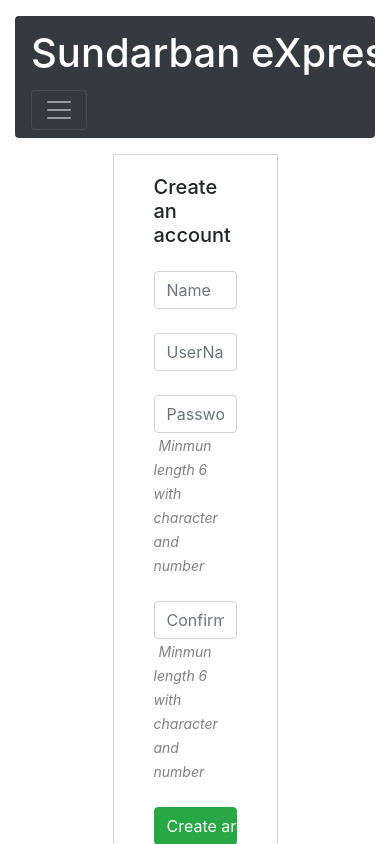
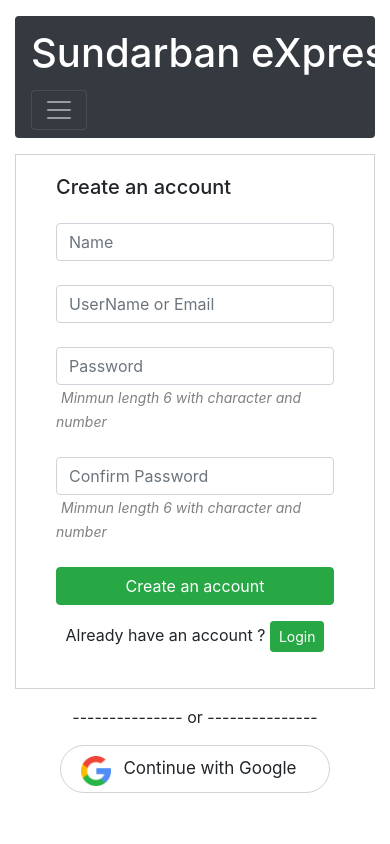
Before and after one commit to Sabbir185/sundarban-express-reactjs, a React (Create React App) app: page /login in a window 390 px wide. Shown: the top 844 px of the page. Built offline with nearby package versions, Linux system fonts and the light colour scheme.

Commit message:
project final

```diff
--- a/src/Components/Login/Login.js
+++ b/src/Components/Login/Login.js
@@ -121,7 +121,7 @@
 
             <div className='row'>
                 <div className="col-3"></div>
-                <div className="col-6">
+                <div className="col-sm-12 col-md-12 col-lg-6 col-xlg-6">
 
                     <div className='form-style'>
                         { toggle == 0 ? <form onSubmit={handleSubmit(onSubmit)}>
@@ -170,7 +170,7 @@
             </div>
             <div className='row'>
                 <div className="col-3"></div>
-                <div className="col-6 mb-5">
+                <div className="col-sm-12 col-md-12 col-lg-6 col-xlg-6 mb-5">
                     <p className='text-center mt-3'>--------------- or ---------------</p>
                     <div onClick={googleHandler} className="google-sign w-75"><img src={search} alt=""/> Continue with Google</div>
                 </div>
```
